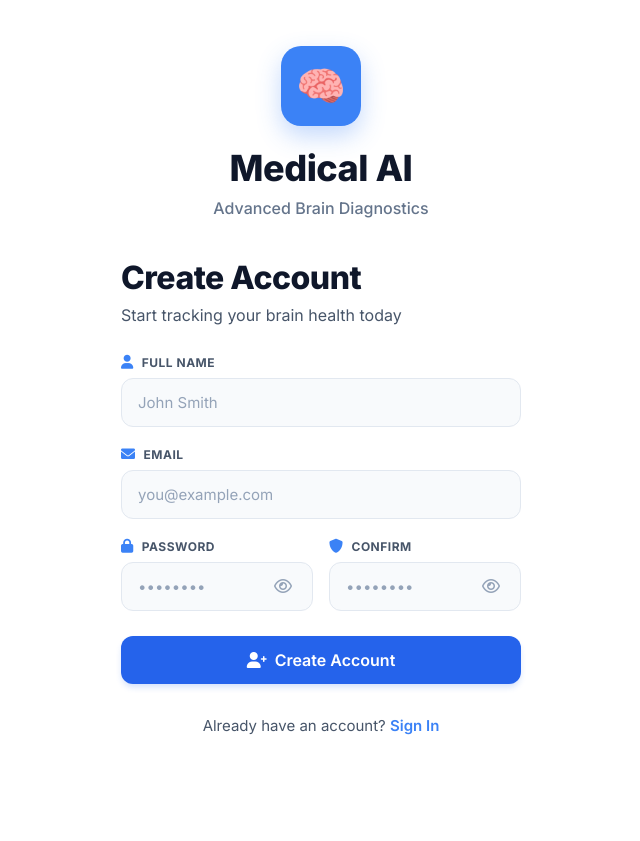
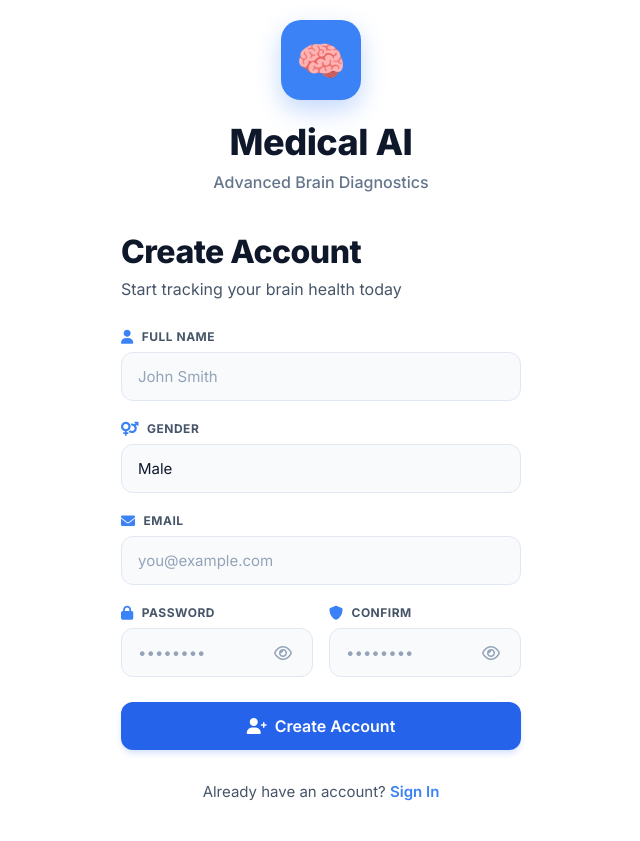
Before and after one commit to Satish382/Multi-Disease-Detection, a Flask app: page / in a window 1280 px wide, after a click on "Create Account". Shown: the whole page, without its empty margins (319-959 px from the left). Before the commit the page ends 735 px from the top, so only its background shows below. Run offline with Flask 3, Linux system fonts and the light colour scheme.

Commit message:
Complete UI overhaul: exact screenshot match with uppercase labels and Gender field

```diff
--- a/app.py
+++ b/app.py
@@ -181,6 +181,7 @@ def signup():
     name = data.get('name')
     email = data.get('email')
     password = data.get('password')
+    gender = data.get('gender')
 
     if not name or not email or not password:
         return jsonify({'error': 'All fields are required'}), 400
@@ -192,6 +193,8 @@ def signup():
 
     users[email] = {
         'name': name,
+        'email': email,
+        'gender': gender,
         'password': password,  # In production, use proper password hashing
         'created_at': datetime.now().isoformat(),
         'scan_history': []
--- a/templates/login.html
+++ b/templates/login.html
@@ -280,6 +280,17 @@
 
                 <div class="form-group">
                     <div class="label-group">
+                        <i class="fas fa-venus-mars"></i> GENDER
+                    </div>
+                    <select id="signupGender" style="width: 100%; padding: 14px 16px; border: 1px solid var(--input-border); border-radius: 12px; background-color: var(--input-bg); font-size: 15px; color: var(--text-main); appearance: none; cursor: pointer;">
+                        <option value="Male">Male</option>
+                        <option value="Female">Female</option>
+                        <option value="Other">Other</option>
+                    </select>
+                </div>
+
+                <div class="form-group">
+                    <div class="label-group">
                         <i class="fas fa-envelope"></i> EMAIL
                     </div>
                     <input type="email" id="signupEmail" placeholder="you@example.com" required>
@@ -417,6 +428,7 @@
             e.preventDefault();
             const name = document.getElementById('signupName').value;
             const email = document.getElementById('signupEmail').value;
+            const gender = document.getElementById('signupGender').value;
             const password = document.getElementById('signupPassword').value;
             const confirmPassword = document.getElementById('signupConfirmPassword').value;
 
@@ -439,7 +451,7 @@
                 const response = await fetch('/signup', {
                     method: 'POST',
                     headers: { 'Content-Type': 'application/json' },
-                    body: JSON.stringify({ name, email, password })
+                    body: JSON.stringify({ name, email, password, gender })
                 });
 
                 const data = await response.json();
```
